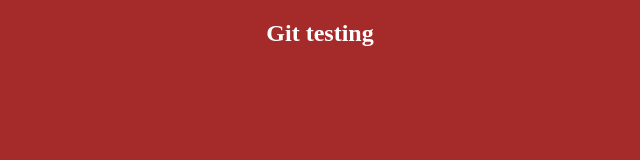
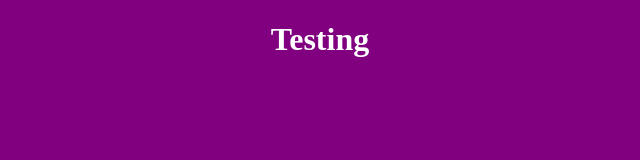
Before and after one commit to jwabednego/testing-git, a plain HTML site: page index.html in a window 1280 px wide. Shown: the whole page, without its empty margins (320-960 px from the left). Drawn offline with Linux system fonts and the light colour scheme.

Commit message:
initial commit

```diff
--- a/index.html
+++ b/index.html
@@ -8,6 +8,8 @@
     <title>Document</title>
   </head>
   <body>
-    <h2>Git testing</h2>
+    <div class="container">
+      <h1>Testing</h1>
+    </div>
   </body>
 </html>
--- a/style.css
+++ b/style.css
@@ -1,7 +1,5 @@
 body {
+  background-color: purple;
   color: white;
-  background-color: brown;
-}
-h2 {
   text-align: center;
 }
```
